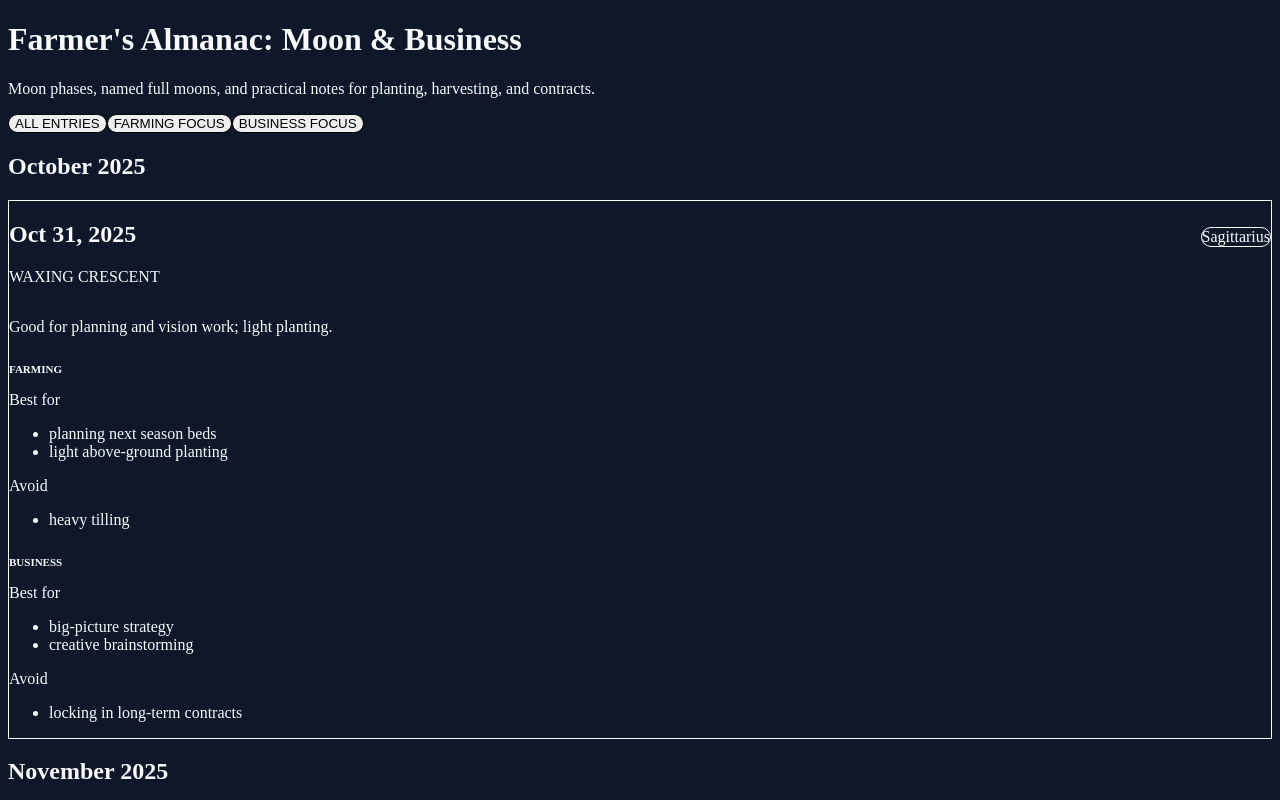
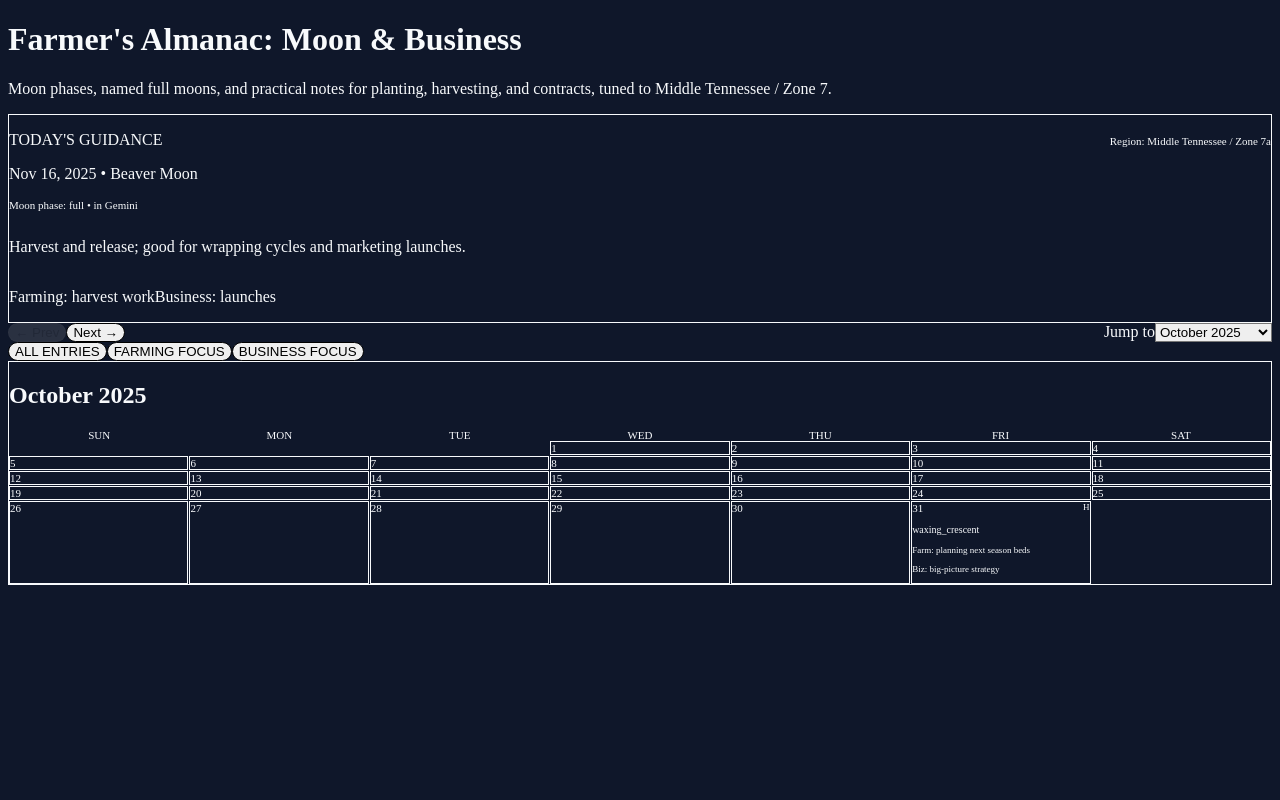
Before and after one commit to xXBricksquadXx/farmers-almanac, a Next.js app: page / in a window 1280 px wide. Shown: the top 800 px of the page. Built offline with nearby package versions, Linux system fonts and the light colour scheme.

Commit message:
"Add Today strip and month calendar view for almanac"

```diff
--- a/src/app/page.tsx
+++ b/src/app/page.tsx
@@ -1,9 +1,10 @@
-"use client"; // MUST be first line
+"use client";
 
-import { useState } from "react";
+import { useMemo, useState } from "react";
 import data from "@/data/almanac-2025-2026.json";
 import { AlmanacDay } from "@/components/DayCard";
-import { MonthGrid } from "@/components/MonthGrid";
+import { MonthCalendarGrid } from "@/components/MonthCalendarGrid";
+import { TodayStrip } from "@/components/TodayStrip";
 
 type FilterMode = "all" | "farming" | "business";
 type Grouped = Record<string, AlmanacDay[]>;
@@ -27,28 +28,108 @@ function monthLabelFromKey(key: string) {
 export default function HomePage() {
   const [filter, setFilter] = useState<FilterMode>("all");
 
-  const days = (data as AlmanacDay[]).sort(
-    (a, b) => new Date(a.date).getTime() - new Date(b.date).getTime()
+  const days = useMemo(
+    () =>
+      (data as AlmanacDay[]).sort(
+        (a, b) => new Date(a.date).getTime() - new Date(b.date).getTime()
+      ),
+    []
   );
 
-  const grouped = groupByMonth(days);
-  const monthKeys = Object.keys(grouped).sort();
+  const grouped = useMemo(() => groupByMonth(days), [days]);
+  const monthKeys = useMemo(
+    () => Object.keys(grouped).sort(),
+    [grouped]
+  );
+
+  const [selectedMonthKey, setSelectedMonthKey] = useState<string>(
+    monthKeys[0] ?? ""
+  );
+
+  const currentIndex = Math.max(
+    monthKeys.indexOf(selectedMonthKey),
+    0
+  );
+  const currentKey = monthKeys[currentIndex] ?? "";
+  const [yearStr, monthStr] = currentKey.split("-");
+  const currentYear = Number(yearStr) || new Date().getFullYear();
+  const currentMonthIndex = (Number(monthStr) || 1) - 1;
+
+  const baseMonthDays = grouped[currentKey] ?? [];
+  const filteredMonthDays =
+    filter === "all"
+      ? baseMonthDays
+      : baseMonthDays.filter((d) =>
+          filter === "farming" ? !!d.farming : !!d.business
+        );
+
+  function goPrevMonth() {
+    if (currentIndex <= 0) return;
+    setSelectedMonthKey(monthKeys[currentIndex - 1]);
+  }
+
+  function goNextMonth() {
+    if (currentIndex >= monthKeys.length - 1) return;
+    setSelectedMonthKey(monthKeys[currentIndex + 1]);
+  }
 
   return (
     <main className="min-h-screen">
       <div className="mx-auto max-w-5xl px-4 py-10">
-        <header className="mb-6">
+        <header className="mb-4">
           <h1 className="text-3xl font-bold text-slate-50">
             Farmer&apos;s Almanac: Moon &amp; Business
           </h1>
           <p className="mt-2 max-w-2xl text-sm text-slate-300">
             Moon phases, named full moons, and practical notes for planting,
-            harvesting, and contracts.
+            harvesting, and contracts, tuned to Middle Tennessee / Zone 7.
           </p>
         </header>
 
+        <TodayStrip days={days} />
+
+        {/* Month navigation */}
+        <div className="mb-4 flex flex-wrap items-center justify-between gap-3">
+          <div className="flex items-center gap-2">
+            <button
+              type="button"
+              onClick={goPrevMonth}
+              disabled={currentIndex <= 0}
+              className="rounded-full border border-slate-700 bg-slate-900/60 px-3 py-1 text-xs text-slate-200 disabled:opacity-40"
+            >
+              ← Prev
+            </button>
+            <button
+              type="button"
+              onClick={goNextMonth}
+              disabled={currentIndex >= monthKeys.length - 1}
+              className="rounded-full border border-slate-700 bg-slate-900/60 px-3 py-1 text-xs text-slate-200 disabled:opacity-40"
+            >
+              Next →
+            </button>
+          </div>
+
+          <div className="flex items-center gap-2">
+            <label className="text-xs text-slate-300" htmlFor="month-select">
+              Jump to
+            </label>
+            <select
+              id="month-select"
+              className="rounded-md border border-slate-700 bg-slate-900 px-2 py-1 text-xs text-slate-100"
+              value={selectedMonthKey}
+              onChange={(e) => setSelectedMonthKey(e.target.value)}
+            >
+              {monthKeys.map((key) => (
+                <option key={key} value={key}>
+                  {monthLabelFromKey(key)}
+                </option>
+              ))}
+            </select>
+          </div>
+        </div>
+
         {/* Filter buttons */}
-        <div className="mb-8 flex flex-wrap gap-2">
+        <div className="mb-4 flex flex-wrap gap-2">
           {(["all", "farming", "business"] as const).map((mode) => (
             <button
               key={mode}
@@ -70,28 +151,17 @@ export default function HomePage() {
           ))}
         </div>
 
-        {/* Month sections */}
-        {monthKeys.map((key) => {
-          const original = grouped[key];
-
-          const filtered =
-            filter === "all"
-              ? original
-              : original.filter((d) =>
-                  filter === "farming" ? !!d.farming : !!d.business
-                );
-
-          // If no days match this filter for this month, skip rendering that month
-          if (filtered.length === 0) return null;
-
-          return (
-            <MonthGrid
-              key={key}
-              label={monthLabelFromKey(key)}
-              days={filtered}
-            />
-          );
-        })}
+        {/* Calendar grid for the selected month */}
+        <section className="rounded-xl border border-slate-800 bg-slate-950/60 p-4">
+          <h2 className="mb-3 text-lg font-semibold text-slate-100">
+            {monthLabelFromKey(currentKey)}
+          </h2>
+          <MonthCalendarGrid
+            year={currentYear}
+            monthIndex={currentMonthIndex}
+            days={filteredMonthDays}
+          />
+        </section>
       </div>
     </main>
   );
--- a/src/components/DayCard.tsx
+++ b/src/components/DayCard.tsx
@@ -11,6 +11,12 @@ export type AlmanacDay = {
   notes?: string | null;
   farming?: CategoryNotes;
   business?: CategoryNotes;
+
+  // New fields
+  region?: string | null;
+  holiday?: string | null;
+  eclipse?: "solar" | "lunar" | null;
+  crops?: string[];
 };
 
 const phaseLabels: Record<string, string> = {
@@ -76,16 +82,43 @@ export function DayCard({ day }: { day: AlmanacDay }) {
             {phaseLabels[day.moonPhase] ?? day.moonPhase}
             {day.moonName ? ` • ${day.moonName}` : ""}
           </p>
+          {day.region && (
+            <p className="mt-1 text-[11px] text-slate-400">
+              {day.region}
+            </p>
+          )}
         </div>
-        {day.sign && (
-          <span className="rounded-full border border-slate-700 px-3 py-1 text-xs text-slate-200">
-            {day.sign}
-          </span>
-        )}
+
+        <div className="flex flex-col items-end gap-1">
+          {day.sign && (
+            <span className="rounded-full border border-slate-700 px-3 py-1 text-xs text-slate-200">
+              {day.sign}
+            </span>
+          )}
+          {day.holiday && (
+            <span className="rounded-full bg-amber-500/15 px-3 py-1 text-[11px] font-medium text-amber-300">
+              {day.holiday}
+            </span>
+          )}
+          {day.eclipse && (
+            <span className="rounded-full bg-indigo-500/15 px-3 py-1 text-[11px] font-medium text-indigo-300">
+              {day.eclipse === "solar" ? "Solar eclipse" : "Lunar eclipse"}
+            </span>
+          )}
+        </div>
       </div>
 
       {day.notes && (
         <p className="mt-3 text-sm text-slate-200">{day.notes}</p>
+      )}
+
+      {day.crops && day.crops.length > 0 && (
+        <p className="mt-3 text-xs text-slate-300">
+          Focus crops:{" "}
+          <span className="font-medium">
+            {day.crops.join(", ")}
+          </span>
+        </p>
       )}
 
       <div className="mt-4 grid gap-3 md:grid-cols-2">
--- /dev/null
+++ b/src/components/MonthCalendarGrid.tsx
@@ -0,0 +1,105 @@
+import { AlmanacDay } from "./DayCard";
+
+type Props = {
+  year: number;
+  monthIndex: number; // 0-11
+  days: AlmanacDay[]; // already filtered for this month + filter mode
+};
+
+type Cell = {
+  dayNumber: number | null;
+  entry: AlmanacDay | null;
+};
+
+const weekdayLabels = ["Sun", "Mon", "Tue", "Wed", "Thu", "Fri", "Sat"];
+
+function isoDate(year: number, monthIndex: number, day: number) {
+  return `${year}-${String(monthIndex + 1).padStart(2, "0")}-${String(
+    day
+  ).padStart(2, "0")}`;
+}
+
+export function MonthCalendarGrid({ year, monthIndex, days }: Props) {
+  const firstWeekday = new Date(year, monthIndex, 1).getDay();
+  const daysInMonth = new Date(year, monthIndex + 1, 0).getDate();
+
+  const byDate = new Map<string, AlmanacDay>();
+  days.forEach((d) => byDate.set(d.date, d));
+
+  const cells: Cell[] = [];
+
+  // Leading empty cells
+  for (let i = 0; i < firstWeekday; i++) {
+    cells.push({ dayNumber: null, entry: null });
+  }
+
+  // Month days
+  for (let day = 1; day <= daysInMonth; day++) {
+    const dateStr = isoDate(year, monthIndex, day);
+    cells.push({ dayNumber: day, entry: byDate.get(dateStr) ?? null });
+  }
+
+  return (
+    <section>
+      <div className="mb-2 grid grid-cols-7 text-center text-[11px] font-semibold uppercase tracking-wide text-slate-400">
+        {weekdayLabels.map((label) => (
+          <div key={label}>{label}</div>
+        ))}
+      </div>
+      <div className="grid grid-cols-7 gap-px rounded-lg bg-slate-800">
+        {cells.map((cell, idx) => {
+          if (cell.dayNumber === null) {
+            return (
+              <div
+                key={idx}
+                className="h-20 bg-slate-950/60"
+              />
+            );
+          }
+
+          const hasEntry = !!cell.entry;
+
+          return (
+            <div
+              key={idx}
+              className={[
+                "flex h-20 flex-col border border-slate-800 bg-slate-950/80 p-1 text-xs",
+                hasEntry ? "cursor-pointer hover:border-emerald-400" : "",
+              ].join(" ")}
+            >
+              <div className="flex items-start justify-between">
+                <span className="text-[11px] font-semibold text-slate-100">
+                  {cell.dayNumber}
+                </span>
+                {cell.entry?.holiday && (
+                  <span className="rounded-full bg-amber-500/20 px-1 text-[9px] text-amber-300">
+                    H
+                  </span>
+                )}
+              </div>
+              {hasEntry && (
+                <div className="mt-1 space-y-0.5">
+                  <p className="truncate text-[10px] text-slate-200">
+                    {cell.entry?.moonName
+                      ? cell.entry.moonName
+                      : cell.entry?.moonPhase}
+                  </p>
+                  {cell.entry?.farming && (
+                    <p className="truncate text-[9px] text-emerald-300">
+                      Farm: {cell.entry.farming.bestFor?.[0] ?? "see details"}
+                    </p>
+                  )}
+                  {cell.entry?.business && (
+                    <p className="truncate text-[9px] text-sky-300">
+                      Biz: {cell.entry.business.bestFor?.[0] ?? "see details"}
+                    </p>
+                  )}
+                </div>
+              )}
+            </div>
+          );
+        })}
+      </div>
+    </section>
+  );
+}
--- /dev/null
+++ b/src/components/TodayStrip.tsx
@@ -0,0 +1,83 @@
+import { AlmanacDay } from "./DayCard";
+
+function normalize(d: Date) {
+  return new Date(d.getFullYear(), d.getMonth(), d.getDate()).getTime();
+}
+
+function pickGuidance(days: AlmanacDay[]): AlmanacDay | null {
+  if (!days.length) return null;
+
+  const todayTime = normalize(new Date());
+  const sorted = [...days].sort(
+    (a, b) => new Date(a.date).getTime() - new Date(b.date).getTime()
+  );
+
+  // Exact match?
+  for (const d of sorted) {
+    if (normalize(new Date(d.date)) === todayTime) return d;
+  }
+
+  // Next upcoming day
+  for (const d of sorted) {
+    if (normalize(new Date(d.date)) > todayTime) return d;
+  }
+
+  // Fallback: last known entry
+  return sorted[sorted.length - 1] ?? null;
+}
+
+export function TodayStrip({ days }: { days: AlmanacDay[] }) {
+  const entry = pickGuidance(days);
+  if (!entry) return null;
+
+  const dateLabel = new Date(entry.date).toLocaleDateString("en-US", {
+    month: "short",
+    day: "numeric",
+    year: "numeric",
+  });
+
+  const farmingBest = entry.farming?.bestFor?.[0];
+  const businessBest = entry.business?.bestFor?.[0];
+
+  return (
+    <section className="mb-6 rounded-xl border border-emerald-700/40 bg-emerald-900/20 px-4 py-3 text-sm text-emerald-50">
+      <div className="flex flex-wrap items-baseline justify-between gap-2">
+        <div>
+          <p className="text-xs uppercase tracking-wide text-emerald-300">
+            Today&apos;s guidance
+          </p>
+          <p className="text-base font-semibold">
+            {dateLabel}
+            {entry.moonName ? ` • ${entry.moonName}` : ""}
+          </p>
+          <p className="text-[11px] text-emerald-200">
+            Moon phase: {entry.moonPhase}
+            {entry.sign ? ` • in ${entry.sign}` : ""}
+          </p>
+        </div>
+        {entry.region && (
+          <p className="text-[11px] text-emerald-200">
+            Region: {entry.region}
+          </p>
+        )}
+      </div>
+
+      {entry.notes && (
+        <p className="mt-2 text-sm text-emerald-50">{entry.notes}</p>
+      )}
+
+      <div className="mt-2 flex flex-wrap gap-4 text-xs">
+        {farmingBest && (
+          <p>
+            <span className="font-semibold">Farming:</span> {farmingBest}
+          </p>
+        )}
+        {businessBest && (
+          <p>
+            <span className="font-semibold">Business:</span> {businessBest}
+          </p>
+        )}
+      </div>
+    </section>
+  );
+}
--- a/src/data/almanac-2025-2026.json
+++ b/src/data/almanac-2025-2026.json
@@ -5,6 +5,10 @@
     "moonName": null,
     "sign": "Sagittarius",
     "notes": "Good for planning and vision work; light planting.",
+    "region": "Middle Tennessee / Zone 7a",
+    "holiday": "Halloween",
+    "eclipse": null,
+    "crops": ["pumpkins", "cover crops"],
     "farming": {
       "bestFor": ["planning next season beds", "light above-ground planting"],
       "avoid": ["heavy tilling"]
@@ -20,9 +24,13 @@
     "moonName": null,
     "sign": "Capricorn",
     "notes": "Push through existing projects; avoid starting brand-new contracts.",
+    "region": "Middle Tennessee / Zone 7a",
+    "holiday": null,
+    "eclipse": null,
+    "crops": ["soybeans", "pasture management"],
     "farming": {
       "bestFor": ["weeding", "strengthening existing plantings"],
-      "avoid": ["sowing new, delicate crops"]
+      "avoid": ["sowing delicate late crops"]
     },
     "business": {
       "bestFor": ["execution sprints", "finishing open tasks"],
@@ -35,12 +43,16 @@
     "moonName": "Beaver Moon",
     "sign": "Gemini",
     "notes": "Harvest and release; good for wrapping cycles and marketing launches.",
+    "region": "Middle Tennessee / Zone 7a",
+    "holiday": null,
+    "eclipse": null,
+    "crops": ["corn stover", "cattle forage planning"],
     "farming": {
       "bestFor": ["harvest work", "root-level inspection of soil health"],
       "avoid": ["planting long-term perennials"]
     },
     "business": {
-      "bestFor": ["launches", "reporting, reviewing results"],
+      "bestFor": ["launches", "reporting and reviewing results"],
       "avoid": ["starting something you cannot realistically maintain"]
     }
   }
```
